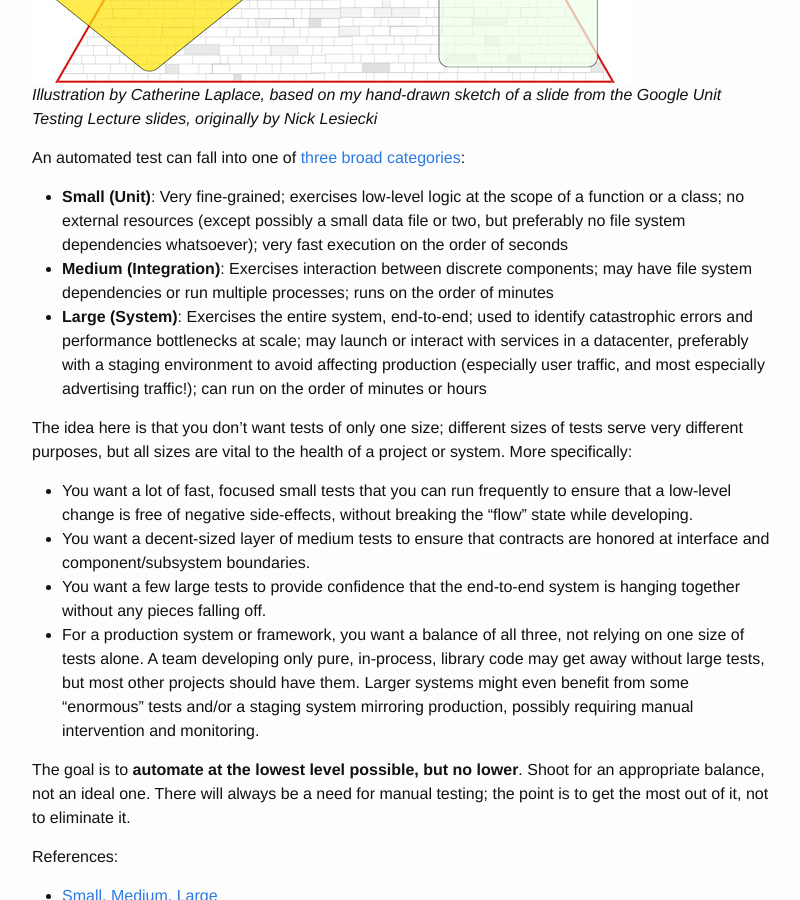
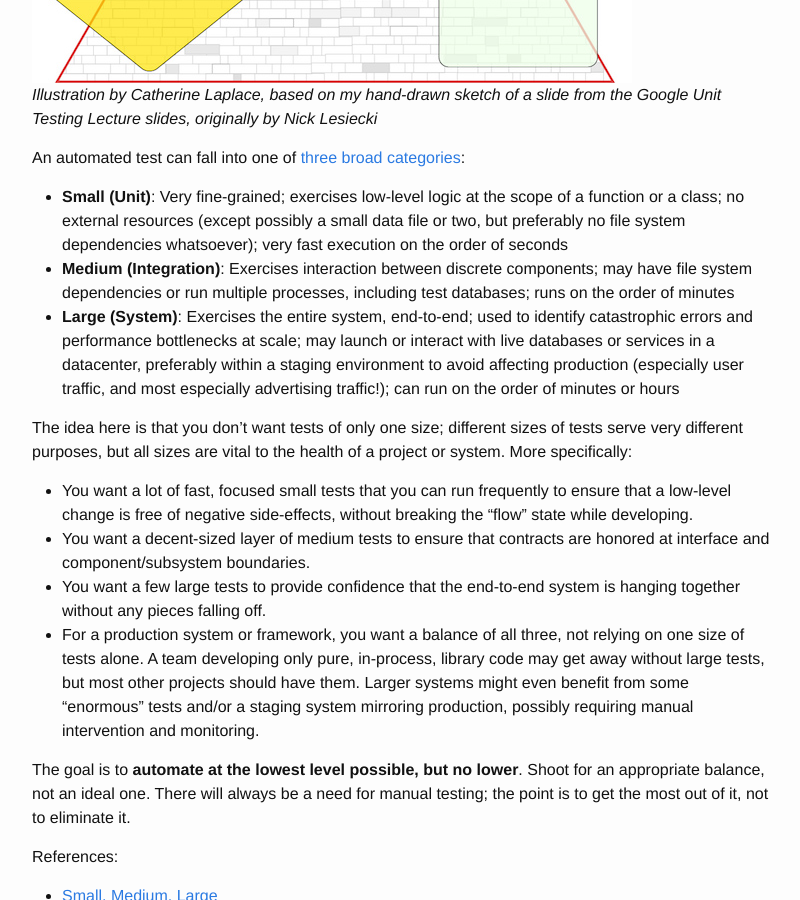
Before and after one commit to 18F/automated-testing-playbook, a Jekyll site: the page built from pages/principles-practices-idioms.md, in a window 1280 px wide and 900 px high, scrolled down 1042 px. Shown: the whole window, without its empty margins (238-1038 px from the left). Built offline with Jekyll 4.4.1, drawn with Linux system fonts in a browser that asks for light colours; Markdown is read by kramdown in place of the engine named in the settings.

Commit message:
Mention databases explicitly in S/M/L schema

```diff
--- a/pages/principles-practices-idioms.md
+++ b/pages/principles-practices-idioms.md
@@ -34,13 +34,14 @@ categories](https://mike-bland.com/2011/11/01/small-medium-large.html):
   data file or two, but preferably no file system dependencies whatsoever);
   very fast execution on the order of seconds
 - **Medium (Integration)**: Exercises interaction between discrete components;
-  may have file system dependencies or run multiple processes; runs on the
-  order of minutes
+  may have file system dependencies or run multiple processes, including test
+  databases; runs on the order of minutes
 - **Large (System)**: Exercises the entire system, end-to-end; used to
   identify catastrophic errors and performance bottlenecks at scale; may
-  launch or interact with services in a datacenter, preferably with a staging
-  environment to avoid affecting production (especially user traffic, and most
-  especially advertising traffic!); can run on the order of minutes or hours
+  launch or interact with live databases or services in a datacenter,
+  preferably within a staging environment to avoid affecting production
+  (especially user traffic, and most especially advertising traffic!); can run
+  on the order of minutes or hours
 
 The idea here is that you don’t want tests of only one size; different sizes
 of tests serve very different purposes, but all sizes are vital to the health
```
